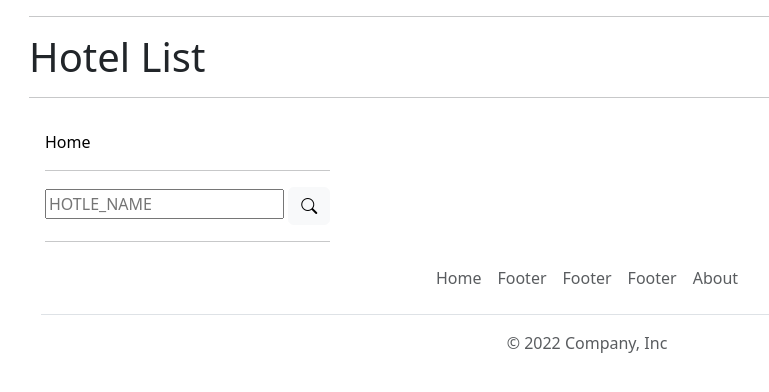
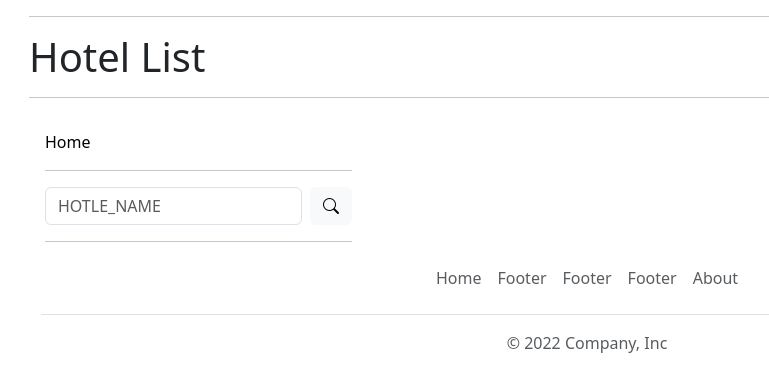
Before and after one commit to Aphian/Hotel_booking, a Django app: template hotel_booking/templates/hotel_booking/hotel_info.html in a window 1280 px wide. Shown: the part 72-464 px from the top of the page, without its empty margins (53-822 px from the left). Run offline with Django 3.2, Linux system fonts and the light colour scheme; the template is opened without the code that fills it, so the values that code supplies are empty; some libraries are stand-ins or nearby versions.

Commit message:
20230717_lecture

```diff
--- a/hotel_booking/templates/hotel_booking/hotel_info.html
+++ b/hotel_booking/templates/hotel_booking/hotel_info.html
@@ -59,8 +59,8 @@
 <div class="side_bar">
     <a href="{% url 'home' %}">Home</a>
     <hr>
-    <form action="{% url 'hotel:hotel_search'%}">
-        <input type="search" name="SEARCH" placeholder="HOTLE_NAME">
+    <form action="{% url 'hotel:hotel_search'%}" class="d-flex">
+        <input class="form-control me-2" type="search" name="SEARCH" placeholder="HOTLE_NAME">
         <button type="submit" class="btn btn-light">
             <i class="bi bi-search"></i>
         </button>
@@ -71,7 +71,7 @@
     <h3>등록된 호텔이 없어요.</h3>
 {% else %}
 {% for hotel_info in hotel_infoes  %}
-    <div class="card mb-3" style="width: 75%; float:right; margin-top: 1rem; margin-right: 3rem;">
+    <div class="card mb-3" style="width: 75%; float:right; margin-top: 1rem;">
         <img src="{{ hotel_info.image_thumbnail.url }}" class="card-img-top" alt="{{ hotel_info.image_thumbnail }}">
         <div class="card-body">
             <a href="{% url 'hotel:detail_hotel_info' hotel_info.pk %}">
```
